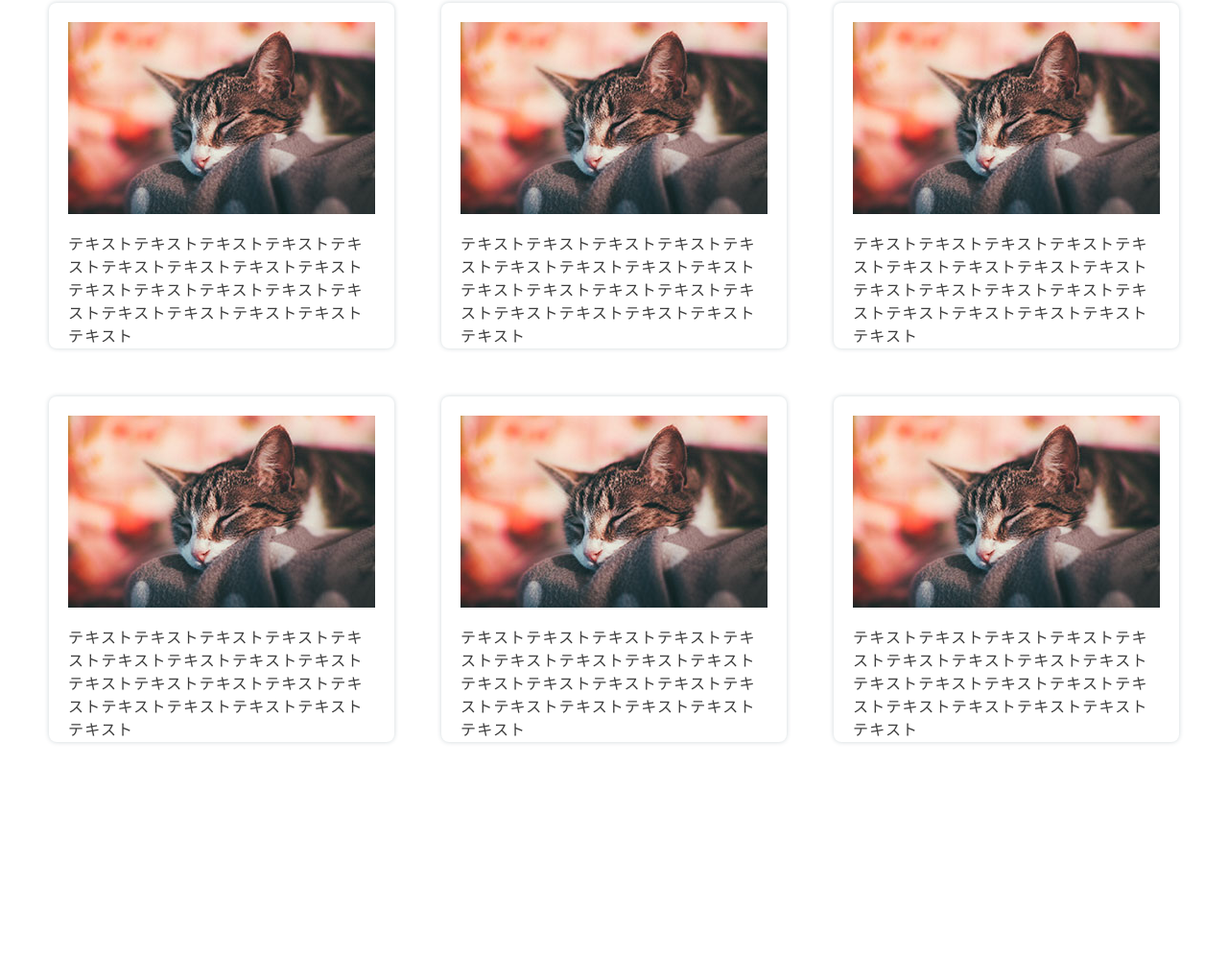
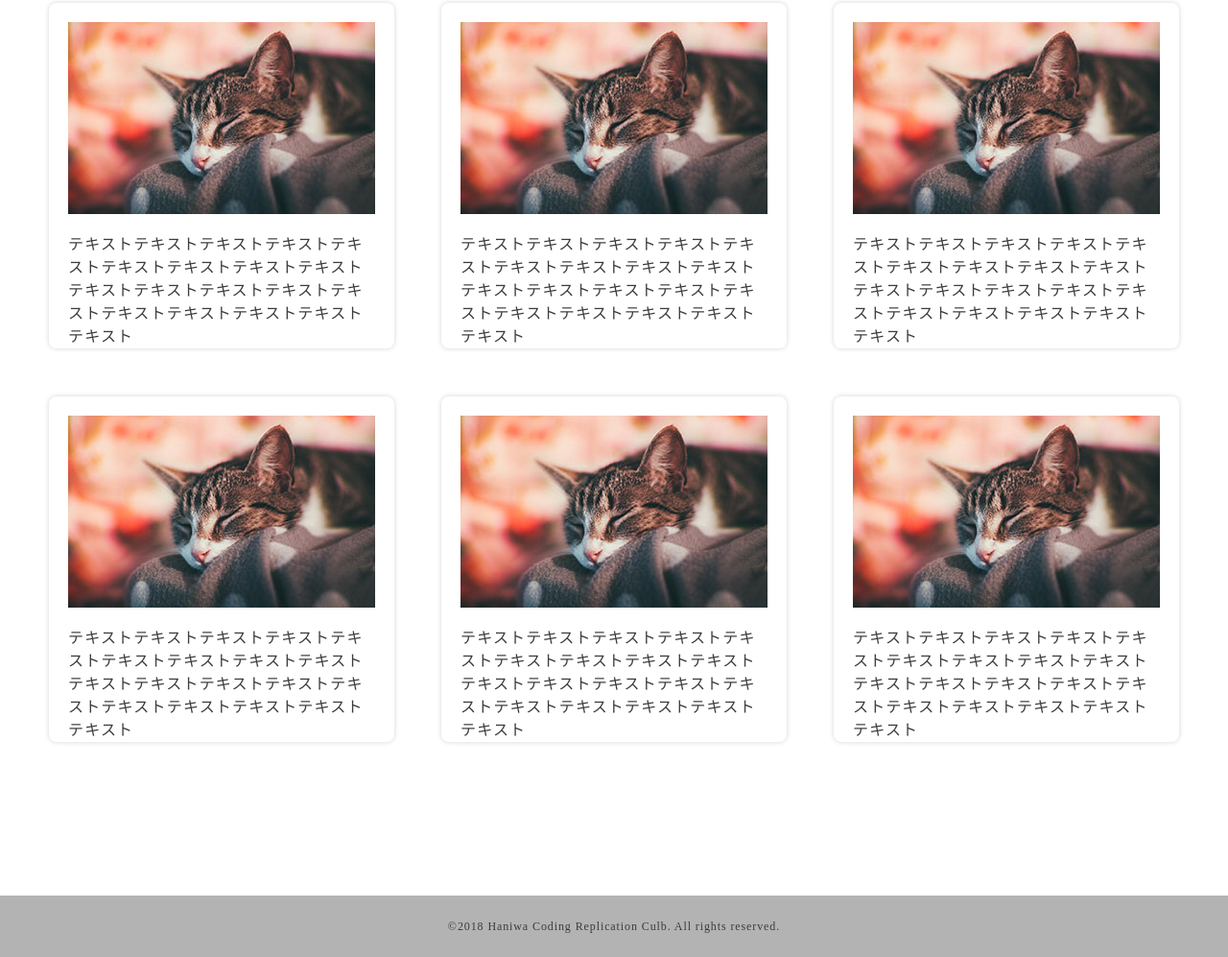
Before and after one commit to igsr5/note0_practice, a plain HTML site: page index.html in a window 1280 px wide. Shown: the part 483-1480 px from the top of the page at 96% size. Before the commit the page ends 1416 px from the top, so only its background shows below. Drawn offline with Linux system fonts and the light colour scheme.

Commit message:
フッター完成

```diff
--- a/index.html
+++ b/index.html
@@ -63,7 +63,7 @@
     </article>
     <!-- フッター -->
     <footer>
-
+        <p>©2018 Haniwa Coding Replication Culb. All rights reserved.</p>
     </footer>
 </body>
 
--- a/main.css
+++ b/main.css
@@ -109,3 +109,22 @@ header li {
     letter-spacing: 0.075em;
     color: #3c3c3c;
 }
+
+
+/* フッター */
+
+footer {
+    display: flex;
+    align-items: center;
+    justify-content: center;
+    background-color: #b3b3b3;
+    height: 64px;
+}
+
+footer p {
+    font-family: 游ゴシック;
+    font-size: 12px;
+    line-height: 2;
+    letter-spacing: 0.075em;
+    color: #3c3c3c;
+}
```
